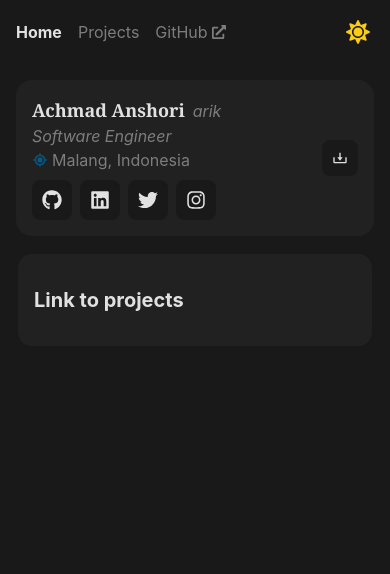
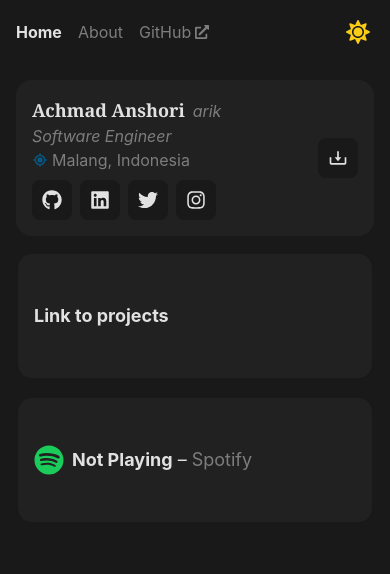
Before and after one commit to anshoriacc/anshori.co, a Next.js app: page / in a window 390 px wide. Shown: the top 574 px of the page. Built offline with nearby package versions, Linux system fonts and the light colour scheme; no server answers.

Commit message:
fix footer, navbar, hero, socmed, links

```diff
--- a/src/components/Footer.tsx
+++ b/src/components/Footer.tsx
@@ -9,7 +9,7 @@ const Footer = () => {
         UTC+7 <Clock />
       </p>
       <p>
-        © {date.getFullYear()} Achmad Anshori <span>🔷</span>
+        © {date.getFullYear()} Achmad Anshori <span>🔷 </span>
         <a
           href="https://github.com/anshoriacc/anshori.io"
           target="_blank"
--- a/src/components/Home/Hero.tsx
+++ b/src/components/Home/Hero.tsx
@@ -9,7 +9,7 @@ const Hero: NextPage = () => {
   return (
     <section
       className={cn(
-        'p-4 flex justify-between gap-4 items-center transition-all bg-gray-0 rounded-2xl',
+        'p-4 flex justify-between gap-4 items-center transition-all bg-gray-0 rounded-2xl cursor-default',
         'dark:bg-gray-850'
       )}
     >
@@ -39,12 +39,14 @@ const Hero: NextPage = () => {
           download="resume-achmad-anshori"
           title="download resume"
           className={cn(
-            'jutify-self-auto p-2 rounded-lg flex gap-1 items-center transition-all border-2 bg-white border-white',
+            'jutify-self-auto p-2 h-10 rounded-lg flex gap-1 items-center transition-all border-2 bg-white border-white',
             'dark:bg-gray-900 dark:border-gray-900',
             'hover:border-gray-200 dark:hover:border-gray-700'
           )}
         >
-          <BiDownload />
+          <span className={cn('text-xl', 'sm:text-base')}>
+            <BiDownload />
+          </span>
           <span className={cn('hidden', 'sm:inline')}>Resume</span>
         </a>
       </div>
--- a/src/components/Home/Links.tsx
+++ b/src/components/Home/Links.tsx
@@ -1,9 +1,6 @@
 import { NextPage } from 'next';
-import Link from 'next/link';
-import cn from 'classnames';
 
 import { FaGithub, FaInstagram, FaLinkedin, FaTwitter } from 'react-icons/fa';
-import { BiLinkExternal } from 'react-icons/bi';
 
 import SocialMedia from './SocialMedia';
 
--- /dev/null
+++ b/src/components/Home/Projects.tsx
@@ -0,0 +1,33 @@
+import Link from 'next/link';
+import cn from 'classnames';
+
+import { BiLinkExternal } from 'react-icons/bi';
+
+const Projects = () => {
+  return (
+    <Link href="/projects">
+      <a
+        title="Projects"
+        className={cn(
+          'group relative h-[8rem] p-4 flex justify-start gap-4 items-center text-lg font-bold transition-all rounded-2xl bg-gray-0 border-2 border-white',
+          'dark:bg-gray-850 dark:border-gray-900',
+          'hover:text-base hover:border-gray-200 dark:hover:border-gray-700',
+          'sm:text-xl sm:hover:text-lg'
+        )}
+      >
+        Link to projects
+        <span
+          className={cn(
+            'invisible absolute bottom-2 right-2 p-1 rounded-lg flex gap-1 items-center text-xs transition-all bg-white',
+            'dark:bg-gray-900',
+            'group-hover:visible'
+          )}
+        >
+          <BiLinkExternal />
+        </span>
+      </a>
+    </Link>
+  );
+};
+
+export default Projects;
--- a/src/components/Navbar.tsx
+++ b/src/components/Navbar.tsx
@@ -42,7 +42,7 @@ const Navbar = () => {
     <nav className="p-4 flex items-center justify-between">
       <div className="flex gap-4 items-center">
         <NavItem href="/" text="Home" />
-        <NavItem href="/projects" text="Projects" />
+        <NavItem href="/about" text="About" />
         <a
           href="https://github.com/anshoriacc"
           target="_blank"
--- /dev/null
+++ b/src/pages/about.tsx
@@ -0,0 +1,9 @@
+import type { NextPage } from 'next';
+
+import Container from '@components/Container';
+
+const About: NextPage = () => {
+  return <Container></Container>;
+};
+
+export default About;
--- a/src/pages/index.tsx
+++ b/src/pages/index.tsx
@@ -1,38 +1,20 @@
 import type { NextPage } from 'next';
 import cn from 'classnames';
 
-import { BiLinkExternal } from 'react-icons/bi';
-
 import Container from '@components/Container';
 import Hero from '@components/Home/Hero';
-import Link from 'next/link';
+import Projects from '@components/Home/Projects';
+import CurrentlyPlaying from '@components/Home/CurrentlyPlaying';
 
 const Home: NextPage = () => {
   return (
     <Container>
       <div className="flex flex-col gap-4">
         <Hero />
-        <Link href="/projects">
-          <a
-            title="Projects"
-            className={cn(
-              'group relative h-[96px] p-4 flex justify-start gap-4 items-center text-xl font-bold transition-all rounded-2xl bg-gray-0 border-2 border-white',
-              'dark:bg-gray-850 dark:border-gray-900',
-              'hover:text-lg hover:border-gray-200 dark:hover:border-gray-700'
-            )}
-          >
-            Link to projects
-            <span
-              className={cn(
-                'invisible absolute bottom-2 right-2 p-1 rounded-lg flex gap-1 items-center text-xs transition-all bg-white',
-                'dark:bg-gray-900',
-                'group-hover:visible'
-              )}
-            >
-              <BiLinkExternal />
-            </span>
-          </a>
-        </Link>
+        <section className={cn('grid gap-4', 'sm:grid-cols-[2fr_3fr]')}>
+          <Projects />
+          <CurrentlyPlaying />
+        </section>
       </div>
     </Container>
   );
--- /dev/null
+++ b/src/pages/projects.tsx
@@ -0,0 +1,15 @@
+import type { NextPage } from 'next';
+
+import Container from '@components/Container';
+
+const Projects: NextPage = () => {
+  return (
+    <>
+      <Container>
+        Projects
+      </Container>
+    </>
+  );
+};
+
+export default Projects;
```
